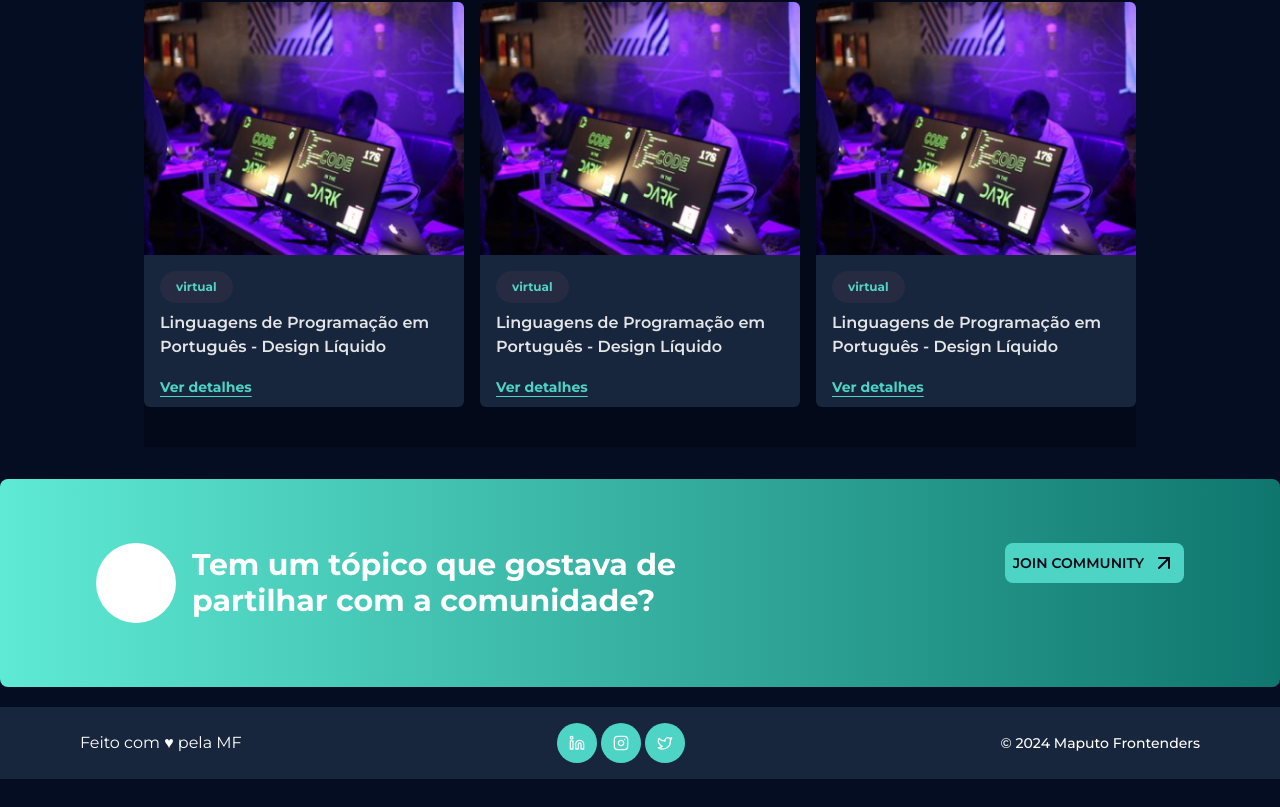
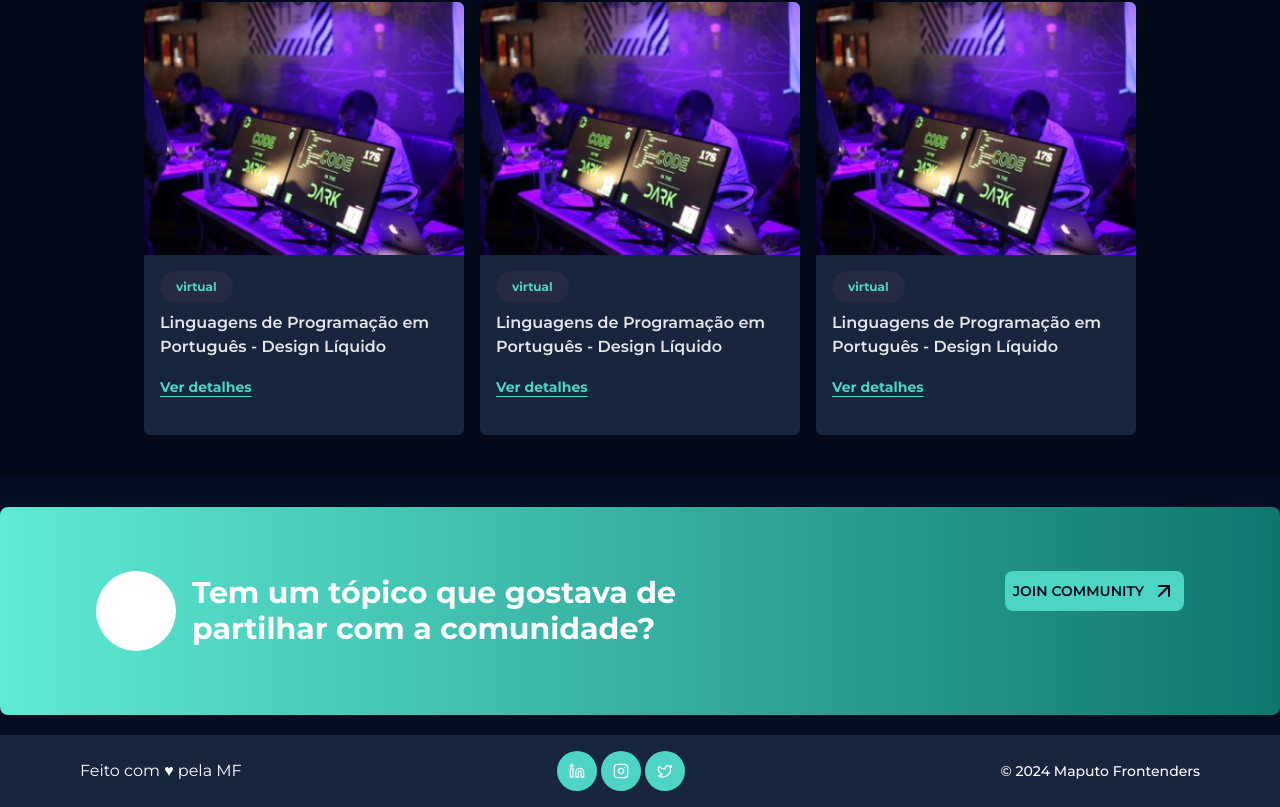
Before and after one commit to Maputo-Frontenders/maputo_frontenders_website, a Next.js app: page / in a window 1280 px wide. Shown: the part 2303-3110 px from the top of the page. Before the commit the page ends 3082 px from the top, so only its background shows below. Built offline with nearby package versions, Linux system fonts and the light colour scheme.

Commit message:
style: increase padding

```diff
--- a/components/Events/event.tsx
+++ b/components/Events/event.tsx
@@ -7,7 +7,7 @@ import Link from "next/link";
 
 export const Event = () => {
   return (
-    <section className="bg-mf-dark text-mf-white space-y-8 py-10 flex justify-center items-center flex-col">
+    <section className="w-full bg-mf-dark text-mf-white space-y-8 py-10 flex justify-center items-center flex-col">
       <h4 className="uppercase text-sm text-center">Eventos</h4>
       <h2 className="text-2xl font-bold text-center max-w-3xl">
         Junte-se a nós e participe dos eventos que estão moldando o futuro do
@@ -19,10 +19,13 @@ export const Event = () => {
 
       <div className="flex justify-between gap-4">
         {events.map((item) => (
-          <div className="bg-mf-least rounded-md max-w-80 overflow-hidden flex flex-col gap-4">
+          <div
+            className="bg-mf-least rounded-md max-w-80 overflow-hidden flex flex-col gap-4"
+            key={item.urlImage}
+          >
             <Image src={CodeImage} alt="" className="w-full" />
 
-            <div className="px-4 flex flex-col gap-2">
+            <div className="px-4 pb-7 flex flex-col gap-2">
               <span className=" w-min rounded-2xl bg-[#262B42] p-2 px-4 text-mf-secondary text-xs font-bold">
                 {item.eventType}
               </span>
```
